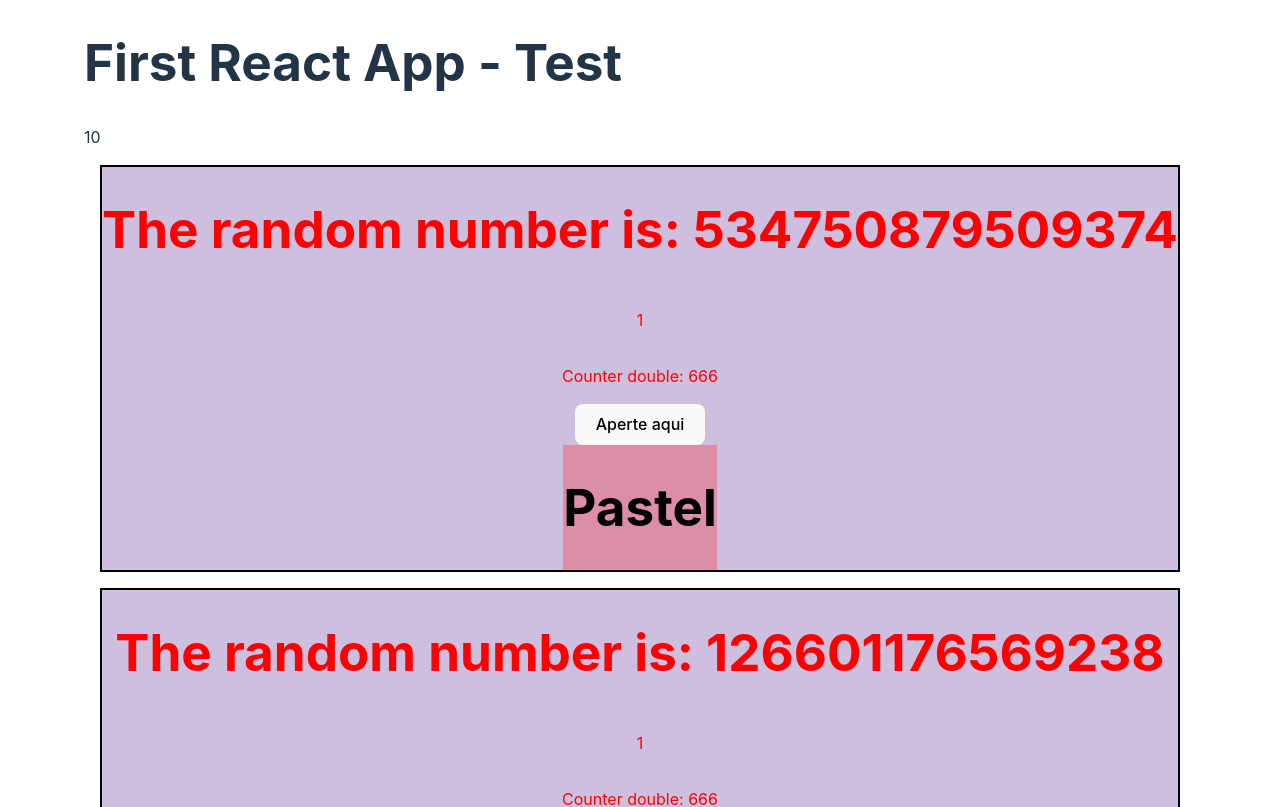
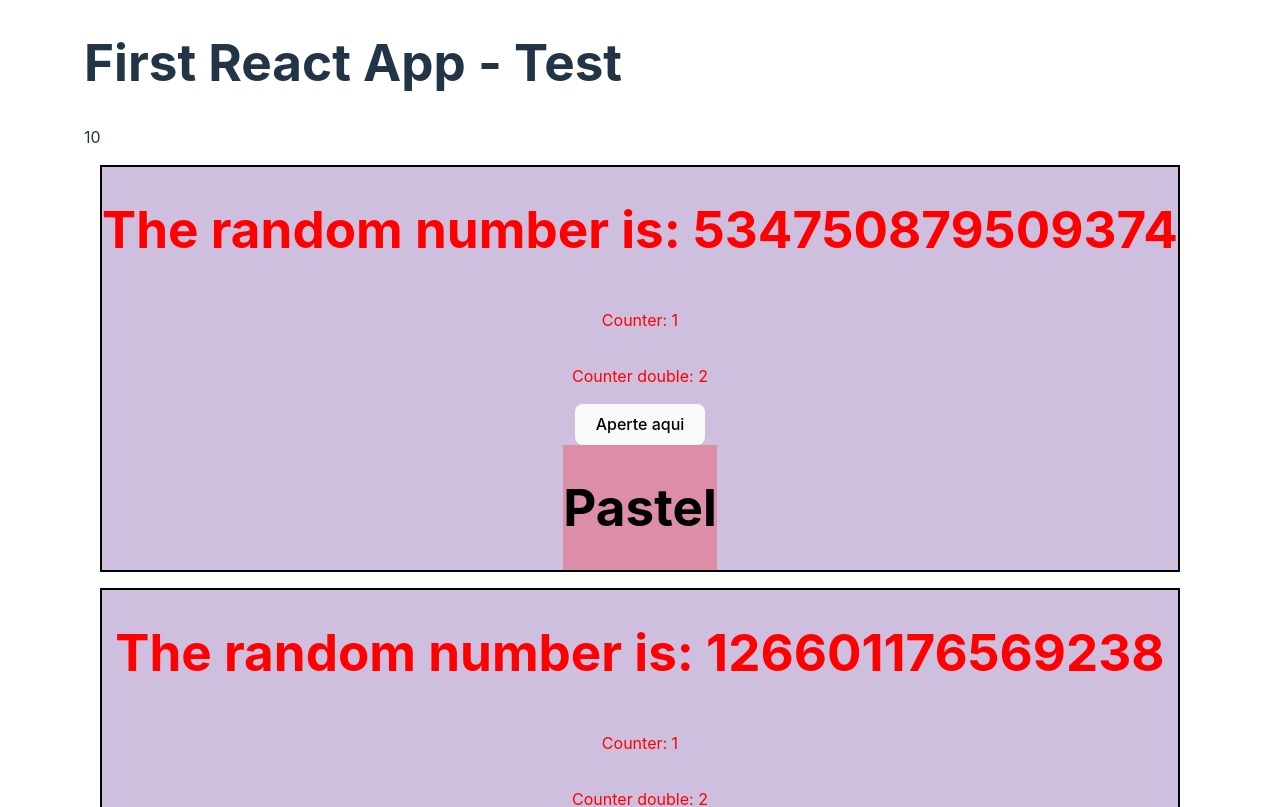
Before and after one commit to Tranivic/react-training, a React (Vite) app in the folder react-app/: page / in a window 1280 px wide. Shown: the top 807 px of the page. Built offline with nearby package versions, Linux system fonts and the light colour scheme.

Commit message:
fix: double counter now shows double of couter var

```diff
--- a/react-app/src/App/components/Card/Card.jsx
+++ b/react-app/src/App/components/Card/Card.jsx
@@ -33,14 +33,14 @@ class Card extends Component {
 
   // Computed
   getCounterDouble() {
-    return this.state.counter * 666;
+    return this.state.counter * 2;
   }
 
   render() {
     return (
       <div className="card-component">
         <h1>The random number is: {this.props.randomNumber}</h1>
-        <p>{this.state.counter}</p>
+        <p>Counter: {this.state.counter}</p>
         <p>Counter double: {this.getCounterDouble()}</p>
         <button onClick={this.handleClick}>Aperte aqui</button>
         <Item>{this.state.itemName}</Item>
```
